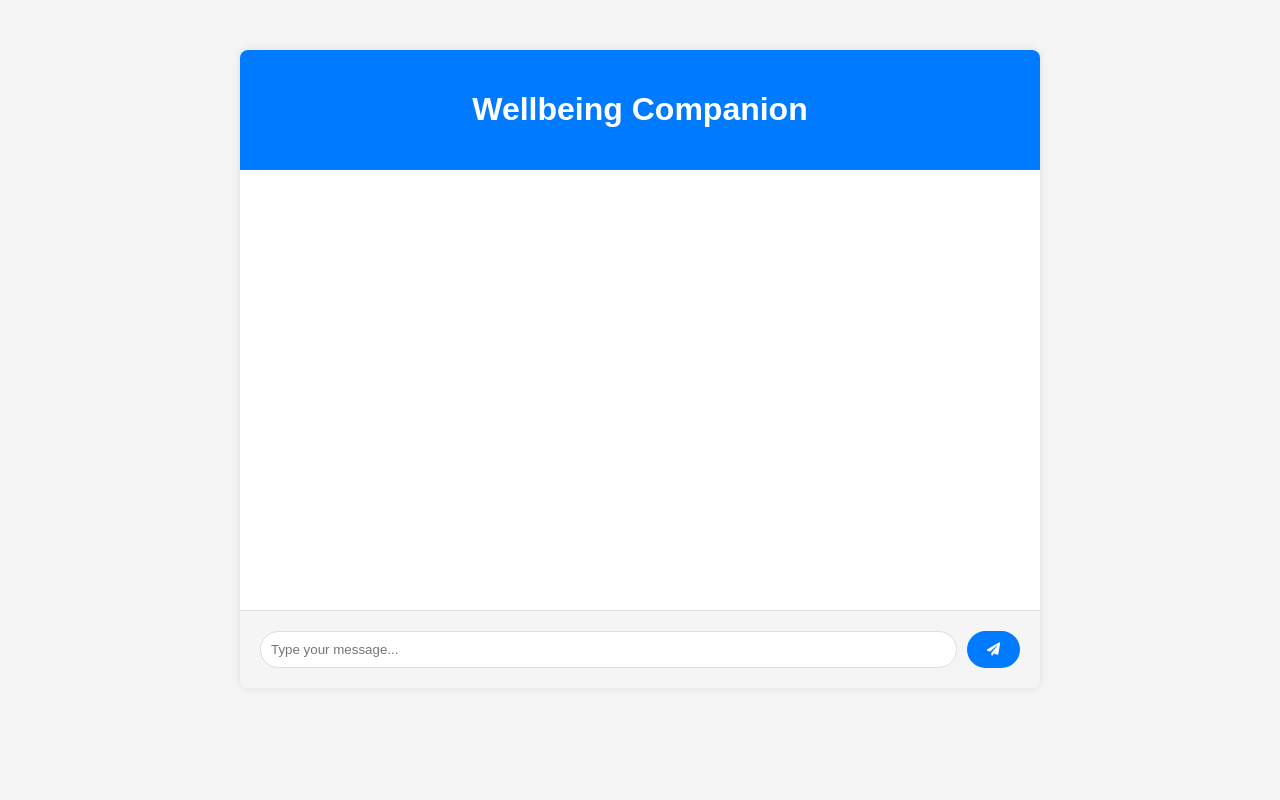
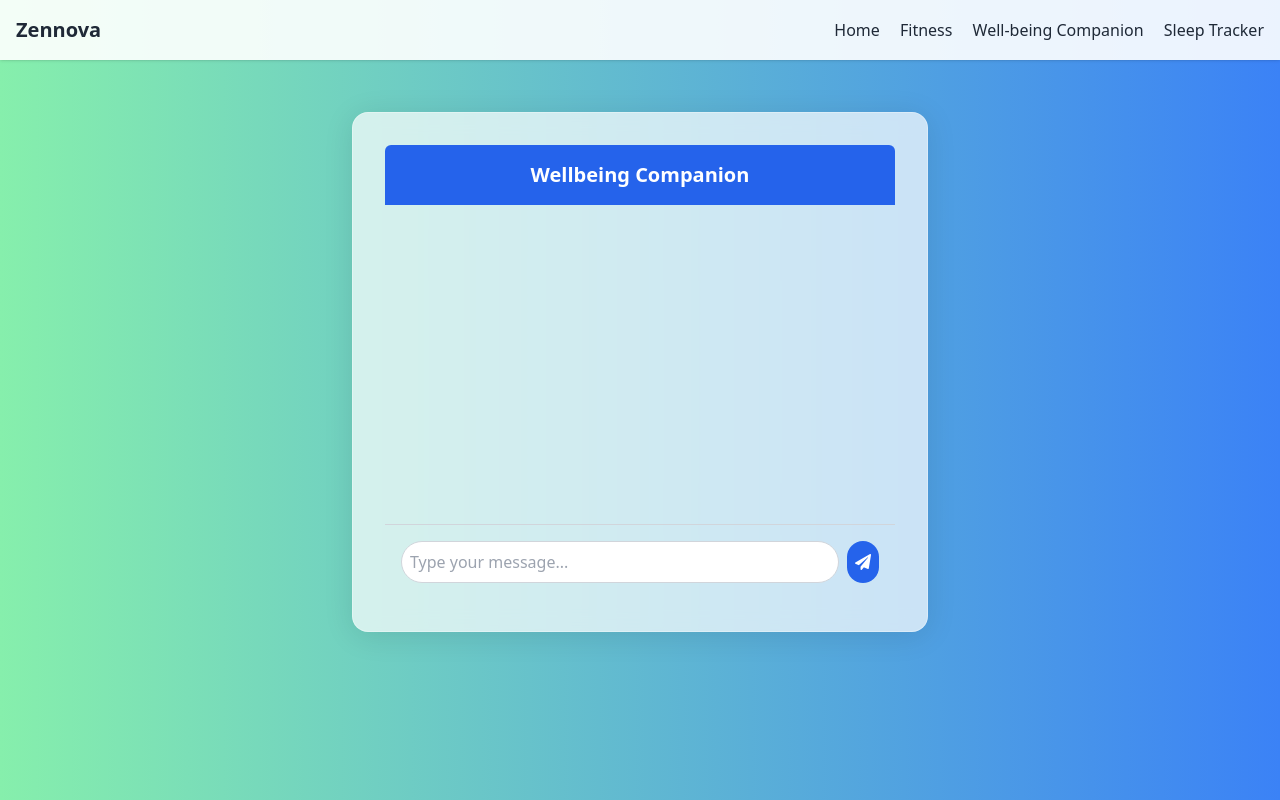
Before and after one commit to HariharRengan/ZenNova, a Flask app: page /wellbeing-companion in a window 1280 px wide. Run offline with Flask 3, Linux system fonts and the light colour scheme; some libraries are stand-ins or nearby versions.

Commit message:
Update therapy.html

```diff
--- a/templates/therapy.html
+++ b/templates/therapy.html
@@ -1,98 +1,56 @@
 <!DOCTYPE html>
 <html lang="en">
 <head>
-    <meta charset="UTF-8">
-    <meta name="viewport" content="width=device-width, initial-scale=1.0">
+  <meta charset="UTF-8" />
+  <meta name="viewport" content="width=device-width, initial-scale=1.0" />
   <title>Therapy Chat</title>
+  <script src="https://cdn.tailwindcss.com"></script>
   <link rel="stylesheet" href="https://cdnjs.cloudflare.com/ajax/libs/font-awesome/5.15.3/css/all.min.css">
   <style>
-        body {
-            font-family: Arial, sans-serif;
-            background-color: #f5f5f5;
-            margin: 0;
-            padding: 0;
-        }
-        .chat-container {
-            max-width: 800px;
-            margin: 50px auto;
-            background: white;
-            border-radius: 8px;
-            box-shadow: 0 0 10px rgba(0, 0, 0, 0.1);
-            overflow: hidden;
-        }
-        .chat-header {
-            background: #007bff;
-            color: white;
-            padding: 20px;
-            text-align: center;
-        }
-        .chat-history {
-            padding: 20px;
-            height: 400px;
-            overflow-y: scroll;
-            border-bottom: 1px solid #ddd;
-        }
-        .chat-message {
-            margin-bottom: 20px;
-        }
-        .chat-message.user {
-            text-align: right;
-        }
-        .chat-message.bot {
-            text-align: left;
-        }
-        .chat-message p {
-            display: inline-block;
-            padding: 10px 20px;
-            border-radius: 20px;
-            max-width: 70%;
-        }
-        .chat-message.user p {
-            background: #007bff;
-            color: white;
-        }
-        .chat-message.bot p {
-            background: #f1f1f1;
-            color: #333;
-        }
-        .chat-input {
-            display: flex;
-            padding: 20px;
-            background: #f5f5f5;
-        }
-        .chat-input input {
-            flex: 1;
-            padding: 10px;
-            border: 1px solid #ddd;
-            border-radius: 20px;
-            outline: none;
-        }
-        .chat-input button {
-            background: #007bff;
-            color: white;
-            border: none;
-            padding: 10px 20px;
-            border-radius: 20px;
-            margin-left: 10px;
-            cursor: pointer;
+    /* Glassmorphism style */
+    .glass-card {
+      background: rgba(255, 255, 255, 0.7);
+      backdrop-filter: blur(10px);
+      border-radius: 1rem;
+      box-shadow: 0 4px 30px rgba(0, 0, 0, 0.1);
+      border: 1px solid rgba(255, 255, 255, 0.3);
     }
   </style>
 </head>
-<body>
-    <div class="chat-container">
-        <div class="chat-header">
-            <h1>Wellbeing Companion</h1>
+<body class="bg-gradient-to-r from-green-300 to-blue-500 min-h-screen flex flex-col items-center py-8">
+  <nav class="w-full bg-white bg-opacity-90 shadow fixed top-0">
+    <div class="max-w-7xl mx-auto px-4 py-4 flex justify-between items-center">
+      <a href="#" class="text-xl font-bold text-gray-800">Zennova</a>
+      <div class="space-x-4">
+        <a href="index.html" class="text-gray-800 hover:text-gray-600">Home</a>
+        <a href="fitness.html" class="text-gray-800 hover:text-gray-600">Fitness</a>
+        <a href="companion.html" class="text-gray-800 hover:text-gray-600">Well-being Companion</a>
+        <a href="sleeptracker.html" class="text-gray-800 hover:text-gray-600">Sleep Tracker</a>
       </div>
-        <div class="chat-history">
+    </div>
+  </nav>
+  <div class="max-w-xl w-full mx-auto p-8 glass-card mt-20">
+    <div class="bg-blue-600 text-white p-4 rounded-t-md text-center">
+      <h1 class="text-xl font-bold">Wellbeing Companion</h1>
+    </div>
+    <div class="p-4 h-80 overflow-y-scroll border-b border-gray-300">
       {% for message in history %}
-                <div class="chat-message {{ loop.index % 2 == 0 and 'bot' or 'user' }}">
-                    <p>{{ message }}</p>
+        {% if loop.index % 2 == 0 %}
+          <div class="mb-4 text-left">
+            <p class="inline-block bg-gray-200 text-gray-800 p-2 rounded-full max-w-[70%]">{{ message }}</p>
           </div>
+        {% else %}
+          <div class="mb-4 text-right">
+            <p class="inline-block bg-blue-600 text-white p-2 rounded-full max-w-[70%]">{{ message }}</p>
+          </div>
+        {% endif %}
       {% endfor %}
     </div>
-        <form class="chat-input" method="POST">
-            <input type="text" name="prompt" placeholder="Type your message..." required>
-            <button type="submit"><i class="fas fa-paper-plane"></i></button>
+    <form class="flex p-4" method="POST">
+      <input type="text" name="prompt" placeholder="Type your message..." required class="flex-1 border border-gray-300 rounded-full p-2 focus:outline-none focus:ring-2 focus:ring-blue-200">
+      <button type="submit" class="bg-blue-600 text-white p-2 rounded-full ml-2 hover:bg-blue-700 transition-colors">
+        <i class="fas fa-paper-plane"></i>
+      </button>
     </form>
   </div>
 </body>
```
Lines whose indentation alone changed are shown as unchanged.
